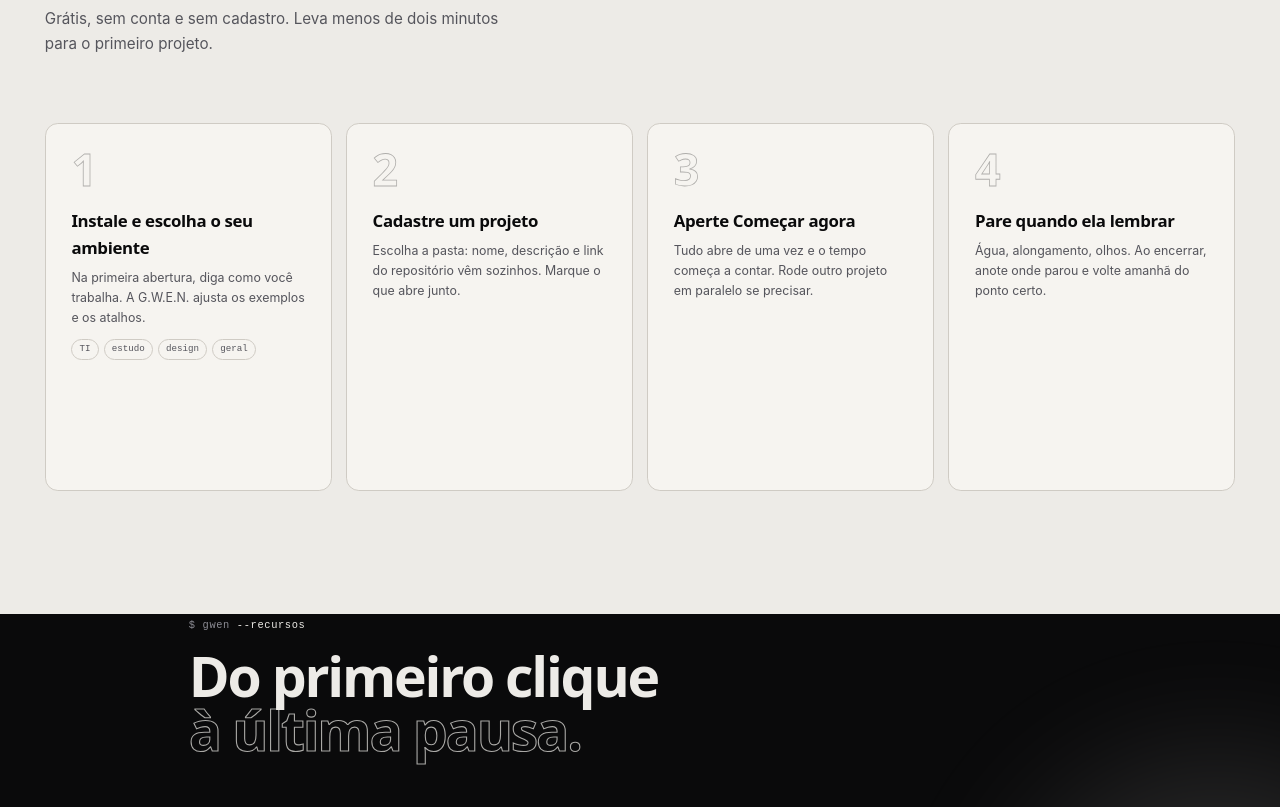
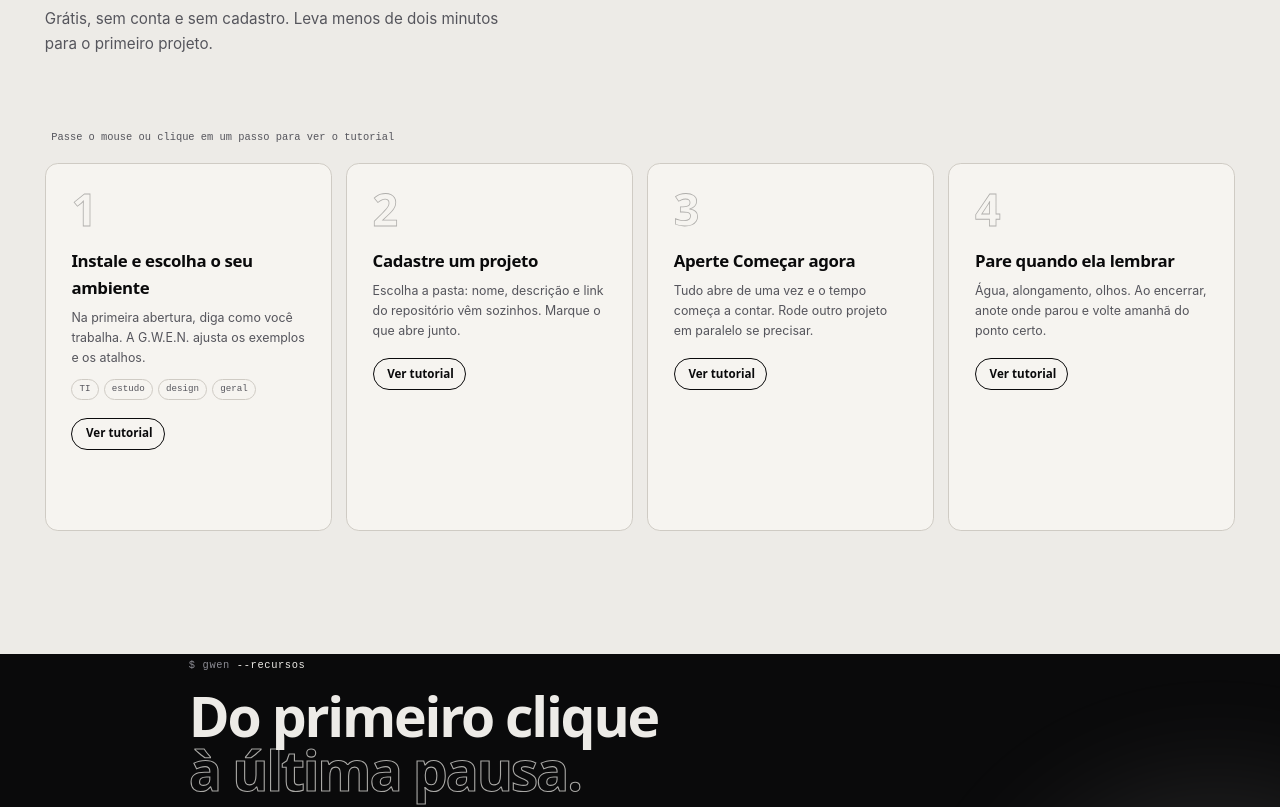
Before and after one commit to SamaraSilvia81/gwen-site, a React (Vite) app: page / in a window 1280 px wide. Shown: the part 3474-4281 px from the top of the page. Built offline with nearby package versions, Linux system fonts and the light colour scheme; no server answers.

Commit message:
fix(landing): one tutorial card open at a time with clear watch button

```diff
--- a/src/sections/ComoUsar.jsx
+++ b/src/sections/ComoUsar.jsx
@@ -1,3 +1,5 @@
+import { useState } from 'react'
+
 // passos do download ao primeiro foco. Ao passar o mouse, o card abre e mostra o vídeo do passo;
 // os outros encolhem. Para colocar um vídeo, é só preencher "video" com o caminho em public/ (ex.: '/videos/passo-1.mp4')
 const PASSOS = [
@@ -18,6 +20,8 @@ function Video({ src, n }) {
 }
 
 export default function ComoUsar() {
+  // só um card aberto por vez: o estado manda, não o :hover/:focus do CSS (que deixava dois abertos)
+  const [open, setOpen] = useState(null)
   return (
     <section className="s paper como" id="como-usar">
       <div className="wrap">
@@ -26,15 +30,26 @@ export default function ComoUsar() {
           <h2 className="h2">Do download<br /><span className="out">ao primeiro foco.</span></h2>
           <p>Grátis, sem conta e sem cadastro. Leva menos de dois minutos para o primeiro projeto.</p>
         </div>
-        <div className="steps acc rv">
+        <p className="acc-hint rv"><i className="ph ph-cursor-click"></i>Passe o mouse ou clique em um passo para ver o tutorial</p>
+        <div className={`steps acc${open !== null ? ' has-open' : ''}`} onMouseLeave={() => setOpen(null)}>
           {PASSOS.map((s, i) => (
-            <div key={s.t} className="stp" tabIndex={0}>
+            <div
+              key={s.t}
+              className={`stp${open === i ? ' open' : ''}`}
+              onMouseEnter={() => setOpen(i)}
+              onClick={() => setOpen(open === i ? null : i)}
+              onKeyDown={(e) => { if (e.key === 'Enter' || e.key === ' ') { e.preventDefault(); setOpen(open === i ? null : i) } }}
+              role="button"
+              tabIndex={0}
+              aria-expanded={open === i}
+            >
               <div className="stp-body">
                 <div className="n">{i + 1}</div>
                 <i className={`ph ${s.icon}`}></i>
                 <h5>{s.t}</h5>
                 <p>{s.p}</p>
                 {s.chips && <div className="chips">{s.chips.map((c) => <span key={c}>{c}</span>)}</div>}
+                <span className="stp-cta"><i className={`ph-fill ${open === i ? 'ph-x-circle' : 'ph-play-circle'}`}></i>{open === i ? 'Fechar tutorial' : 'Ver tutorial'}</span>
               </div>
               <Video src={s.video} n={i + 1} />
             </div>
--- a/src/styles/index.css
+++ b/src/styles/index.css
@@ -699,7 +699,7 @@ section.s.tres .story-end{margin-top:0}
 /* do download ao primeiro foco: seção clara, cards largos que abrem com o mouse */
 section.s.como{padding-top:clamp(100px,12vw,160px)}
 .steps.acc{display:flex;gap:18px;min-height:460px}
-.como .stp{flex:1 1 0;min-width:0;display:flex;gap:0;background:#F6F4F0;border:1px solid var(--paper-rule);border-radius:var(--r);padding:34px 32px 36px;color:var(--paper-ink);overflow:hidden;cursor:default;transition:flex-grow .7s var(--ease),border-color .3s,box-shadow .3s}
+.como .stp{flex:1 1 0;min-width:0;display:flex;gap:0;cursor:pointer;background:#F6F4F0;border:1px solid var(--paper-rule);border-radius:var(--r);padding:34px 32px 36px;color:var(--paper-ink);overflow:hidden;transition:flex-grow .7s var(--ease),border-color .3s,box-shadow .3s}
 .como .wrap{max-width:1760px}
 .como .stp-body{flex:1 1 auto;min-width:0}
 .como .stp p,.como .stp .chips{transition:opacity .35s}
@@ -710,12 +710,20 @@ section.s.como{padding-top:clamp(100px,12vw,160px)}
 .stp-video video{width:100%;height:100%;object-fit:cover;display:block}
 .stp-video-ph{height:100%;min-height:300px;display:flex;flex-direction:column;align-items:center;justify-content:center;gap:10px;color:rgba(237,235,231,.55);font-family:var(--f-mono);font-size:12px;letter-spacing:.06em;white-space:nowrap}
 .stp-video-ph i{font-size:40px;color:rgba(237,235,231,.8)}
-@media (hover:hover) and (min-width:1001px){
-  .steps.acc:hover .stp,.steps.acc:focus-within .stp{flex-grow:.7}
-  .steps.acc:hover .stp:not(:hover) p,.steps.acc:hover .stp:not(:hover) .chips{opacity:0}
-  .steps.acc .stp:hover .stp-body,.steps.acc .stp:focus .stp-body{flex:0 0 340px}
-  .steps.acc .stp:hover,.steps.acc .stp:focus{flex-grow:3.2;border-color:var(--paper-ink);box-shadow:0 30px 60px -30px rgba(10,10,11,.35)}
-  .steps.acc .stp:hover .stp-video,.steps.acc .stp:focus .stp-video{flex-basis:48%;opacity:1;margin-left:28px;transition-delay:.12s}
+@media (min-width:1001px){
+  .steps.acc.has-open .stp{flex-grow:.7}
+  .steps.acc.has-open .stp:not(.open) p,.steps.acc.has-open .stp:not(.open) .chips{opacity:0}
+  .steps.acc .stp.open .stp-body{flex:0 0 340px}
+  .steps.acc .stp.open{flex-grow:3.2;border-color:var(--paper-ink);box-shadow:0 30px 60px -30px rgba(10,10,11,.35)}
+  .steps.acc .stp.open .stp-video{flex-basis:48%;opacity:1;margin-left:28px;transition-delay:.12s}
 }
-@media (max-width:1000px){.steps.acc{display:grid;grid-template-columns:1fr 1fr;min-height:0}.como .stp{flex-direction:column}.como .stp-body{min-width:0;flex:none}.stp-video{display:none}}
+@media (max-width:1000px){.steps.acc{display:grid;grid-template-columns:1fr 1fr;min-height:0}.como .stp{flex-direction:column}.como .stp-body{min-width:0;flex:none}.stp-video{display:none}.como .stp.open{grid-column:1/-1}.como .stp.open .stp-video{display:block;opacity:1;margin-top:20px}}
 @media (max-width:600px){.steps.acc{grid-template-columns:1fr}}
+/* convite claro para abrir os tutoriais */
+.acc-hint{display:inline-flex;align-items:center;gap:8px;margin:-28px 0 22px;font-family:var(--f-mono);font-size:13px;color:var(--paper-muted)}
+.acc-hint i{font-size:17px;color:var(--paper-ink)}
+.stp-cta{display:inline-flex;align-items:center;gap:7px;margin-top:22px;font-family:var(--f-display);font-weight:600;font-size:14.5px;color:var(--paper-ink);border:1px solid var(--paper-ink);border-radius:999px;padding:7px 14px 7px 10px;transition:background .25s,color .25s}
+.stp .stp-cta i{font-size:18px;display:inline-block;margin:0}
+.como .stp.open .stp-cta,.como .stp:hover .stp-cta{background:var(--paper-ink);color:var(--paper)}
+.steps.acc.has-open .stp:not(.open) .stp-cta{opacity:.0}
+.como .stp:focus-visible{outline:2px solid var(--paper-ink);outline-offset:3px}
```
